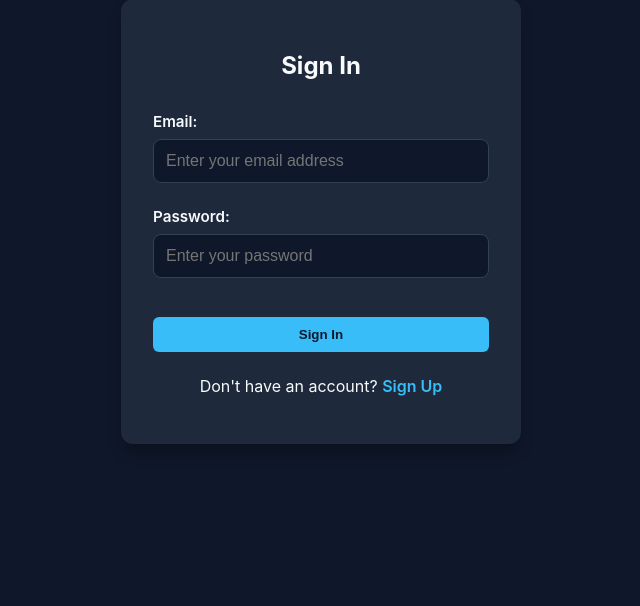
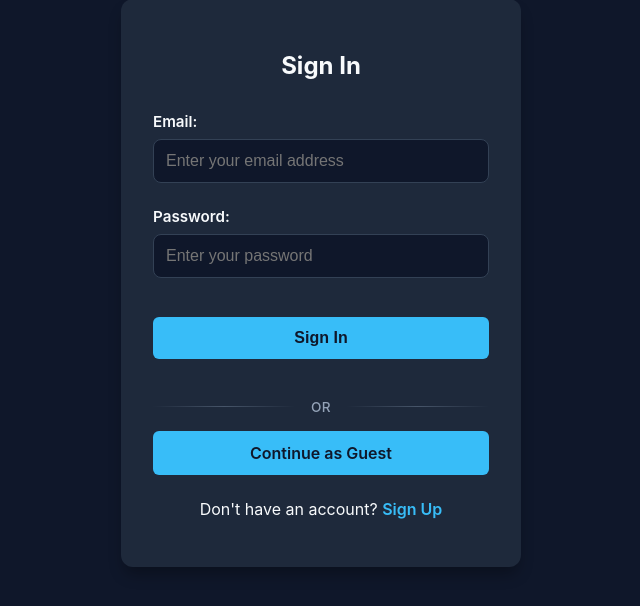
Before and after one commit to M3T1X1/Anti_Spam_Classifier, a Flask app: page /login in a window 1280 px wide. Shown: the part 101-707 px from the top of the page, without its empty margins (319-959 px from the left). Run offline with Flask 3, Linux system fonts and the light colour scheme.

Commit message:
feat: added the possibility to get to the good stuff without an account

```diff
--- a/scripts/app.py
+++ b/scripts/app.py
@@ -4,14 +4,14 @@ import time
 from pathlib import Path
 from functools import wraps
 
-# Add parent directory to path so we can import database module
-sys.path.insert(0, str(Path(__file__).parent.parent))
+# Add parent directory to path BEFORE imports
+base_dir = Path(__file__).resolve().parent.parent
+sys.path.insert(0, str(base_dir))
 
 from flask import Flask, render_template, request, redirect, url_for, session, flash
 from transformers import pipeline
 from database.models import User, Message, Plot
 from database.db import db, init_db
-
 
 os.environ["HF_HUB_OFFLINE"] = "1"
 
@@ -24,8 +24,13 @@ app.config['SQLALCHEMY_TRACK_MODIFICATIONS'] = False
 app.secret_key = 'your-secret-key-change-this'
 init_db(app)
 
+classifier = None
 
-classifier = None
+LABEL_MAP = {
+    'LABEL_0': 'ham', 'LABEL_1': 'spam', 'LABEL_2': 'smishing',
+    'ham': 'ham', 'spam': 'spam', 'smishing': 'smishing'
+}
+
 
 def get_classifier():
     global classifier
@@ -63,12 +68,6 @@ def login_required(f):
             return redirect(url_for('login'))
         return f(*args, **kwargs)
     return decorated_function
-
-
-LABEL_MAP = {
-    'LABEL_0': 'ham', 'LABEL_1': 'spam', 'LABEL_2': 'smishing',
-    'ham': 'ham', 'spam': 'spam', 'smishing': 'smishing'
-}
 
 @app.route("/register", methods=["GET", "POST"])
 def register():
@@ -146,6 +145,30 @@ def logout():
     return redirect(url_for('login'))
 
 
+@app.route("/guest", methods=["GET", "POST"])
+def guest():
+    """Guest mode - no login required"""
+    result = None
+    if request.method == "POST":
+        user_input = request.form.get("message")
+        if user_input and user_input.strip():
+            try:
+                clf = get_classifier()
+                predictions = clf(user_input.strip())
+
+                print("User message: ", user_input)
+                print(f"[DEBUG RAW PREDICTION] {predictions}")
+                raw_label = predictions[0]['label']
+                result = LABEL_MAP.get(raw_label, "unknown")
+                print(f"[DEBUG MAPPED RESULT] {result}")
+
+            except Exception as err:
+                print(f"Error message: {str(err)}")
+                result = f"Internal error"
+
+    return render_template("try_it.html", result=result, user=None, is_guest=True)
+
+
 @app.route("/", methods=["GET", "POST"])
 @login_required
 def index():
@@ -176,7 +199,7 @@ def index():
                 print(f"Error message: {str(err)}")
                 result = f"Internal error"
 
-    return render_template("index.html", result=result, user=session.get('name'))
+    return render_template("try_it.html", result=result, user=session.get('name'), is_guest=False)
 
 
 if __name__ == "__main__":
--- a/scripts/static/style.css
+++ b/scripts/static/style.css
@@ -73,7 +73,7 @@ button {
 button:hover { opacity: 0.9; }
 
 .btn {
-    display: inline-block;
+    display: block;
     padding: 10px 20px;
     border-radius: 6px;
     font-weight: 600;
@@ -82,11 +82,17 @@ button:hover { opacity: 0.9; }
     cursor: pointer;
     border: none;
     transition: opacity 0.2s;
+    box-sizing: border-box;
 }
 
 .btn-primary {
     background-color: var(--accent);
     color: #0f172a;
+    width: 100%;
+    padding: 12px;
+    margin-bottom: 1rem;
+    font-size: 1rem;
+    display: block;
 }
 
 .btn-primary:hover {
@@ -98,6 +104,28 @@ button:hover { opacity: 0.9; }
     color: white;
     font-size: 0.85rem;
     padding: 8px 16px;
+    display: inline-block;
+}
+
+.divider-section {
+    display: flex;
+    align-items: center;
+    gap: 1rem;
+    margin: 1.5rem 0 1rem 0;
+}
+
+.divider-line {
+    flex: 1;
+    height: 1px;
+    background: linear-gradient(to right, transparent, #475569, transparent);
+}
+
+.divider-text {
+    color: #94a3b8;
+    font-size: 0.85rem;
+    text-transform: uppercase;
+    letter-spacing: 0.5px;
+    font-weight: 500;
 }
 
 .result-box {
--- a/scripts/templates/login.html
+++ b/scripts/templates/login.html
@@ -33,6 +33,14 @@
                 <button type="submit" class="btn btn-primary">Sign In</button>
             </form>
 
+            <div class="divider-section">
+                <div class="divider-line"></div>
+                <span class="divider-text">Or</span>
+                <div class="divider-line"></div>
+            </div>
+
+            <a href="{{ url_for('guest') }}" class="btn btn-primary">Continue as Guest</a>
+
             <p class="auth-link">
                 Don't have an account? <a href="{{ url_for('register') }}">Sign Up</a>
             </p>
--- a/scripts/templates/index.html
+++ b/scripts/templates/try_it.html
@@ -15,6 +15,9 @@
                     {% if user %}
                         <span>Logged in as: <strong>{{ user }}</strong></span>
                         <a href="{{ url_for('logout') }}" class="btn btn-logout">Sign Out</a>
+                    {% elif is_guest %}
+                        <span>Guest Mode</span>
+                        <a href="{{ url_for('login') }}" class="btn btn-logout">Back to Login</a>
                     {% endif %}
                 </div>
             </div>
```
Also changed, not shown: run.py (added, +17 -0 lines).
